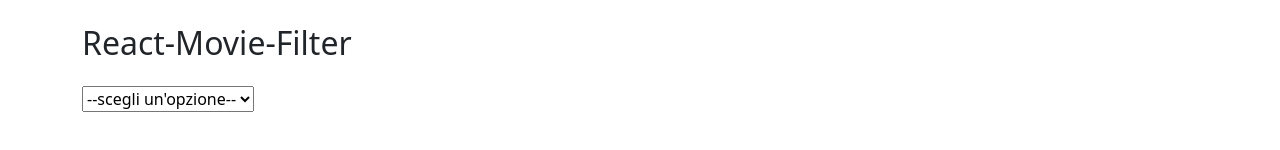
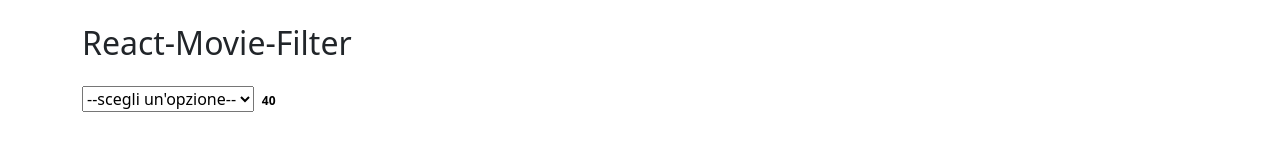
Before and after one commit to ManuelGraziosi/react-movie-filter, a React (Vite) app: page / in a window 1280 px wide. Shown: the top 150 px of the page. Built offline with nearby package versions, Linux system fonts and the light colour scheme.

Commit message:
feat: movie filter by genre completed

```diff
--- a/src/App.jsx
+++ b/src/App.jsx
@@ -1,8 +1,9 @@
-import { useState } from "react"
+import { useEffect, useState } from "react"
 import moviesArray from "./assets/movies"
 
 function App() {
   const [movies, setMovies] = useState(moviesArray)
+  const [chosenGenre, setChosenGenre] = useState("");
   const [filteredMovies, setFilteredMovies] = useState(movies)
 
   const genreArray = [];
@@ -12,7 +13,13 @@ function App() {
     }
   });
 
-  console.log("genreArray", genreArray)
+  useEffect(() => {
+    if (chosenGenre) {
+      setFilteredMovies(movies.filter((curMovie) => curMovie.genre === chosenGenre));
+    } else {
+      setFilteredMovies(movies);
+    }
+  }, [chosenGenre])
 
   return (
     <>
@@ -24,7 +31,7 @@ function App() {
         <main className="mt-4">
           {/* Fileter Section */}
           <section>
-            <select name="movieGenre" id="movieGenre" onChange={(event) => console.log(event.target.value)}>
+            <select name="movieGenre" id="movieGenre" onChange={(event) => setChosenGenre(event.target.value)}>
               <option value="">--scegli un'opzione--</option>
               {
                 genreArray.map((curGenre, index) => (
@@ -32,6 +39,7 @@ function App() {
                 ))
               }
             </select>
+            <span className="badge badge-primary text-black">{filteredMovies.length}</span>
           </section>
 
           {/* Movies Catalog Section*/}
```
